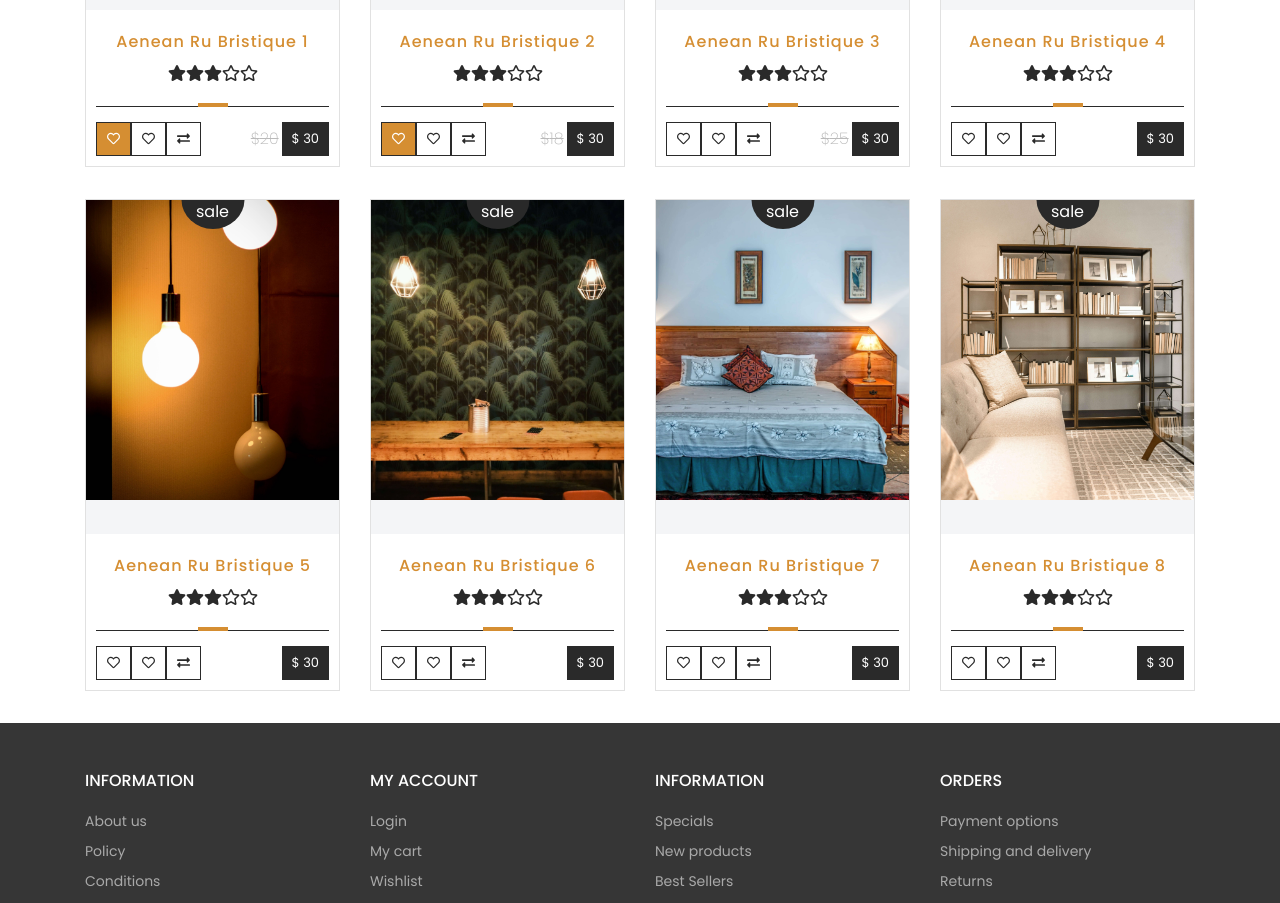
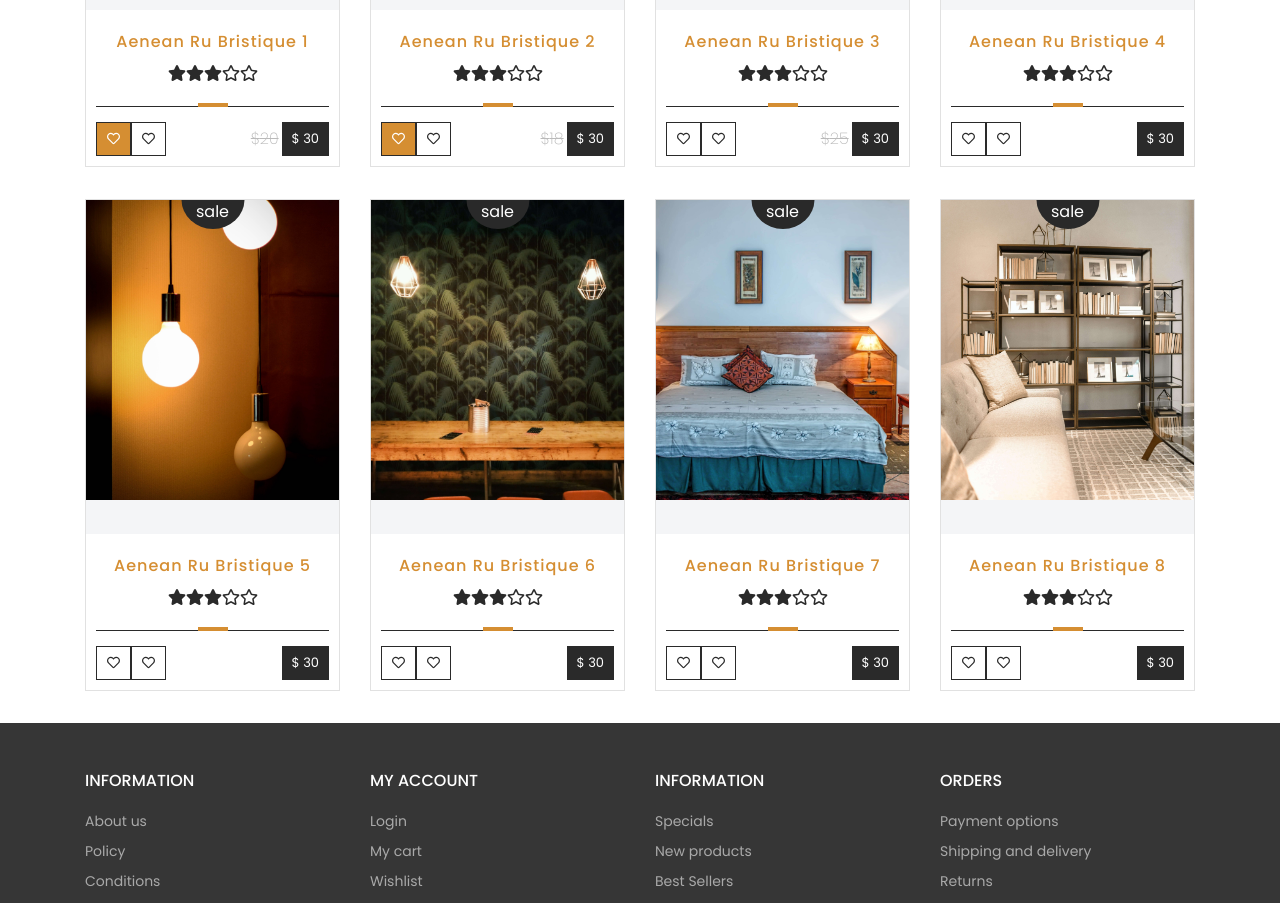
Before and after one commit to iMdPd/reactTeamProject, a React (Create React App) app: page / in a window 1280 px wide. Shown: the part 1000-1903 px from the top of the page. Built offline with nearby package versions, Linux system fonts and the light colour scheme.

Commit message:
Update ProductBox.js

```diff
--- a/src/components/common/ProductBox/ProductBox.js
+++ b/src/components/common/ProductBox/ProductBox.js
@@ -75,9 +75,6 @@ const ProductBox = ({ id, name, price, promo, stars, oldPrice, favorite, compare
           >
             <FontAwesomeIcon icon={faHeart}>Favorite</FontAwesomeIcon>
           </Button>
-          <Button className={compare && styles.compare} variant='outline'>
-            <FontAwesomeIcon icon={faExchangeAlt}>Add to compare</FontAwesomeIcon>
-          </Button>
         </div>
         <div className={styles.price}>
           {oldPrice && <p>${oldPrice}</p>}
```
